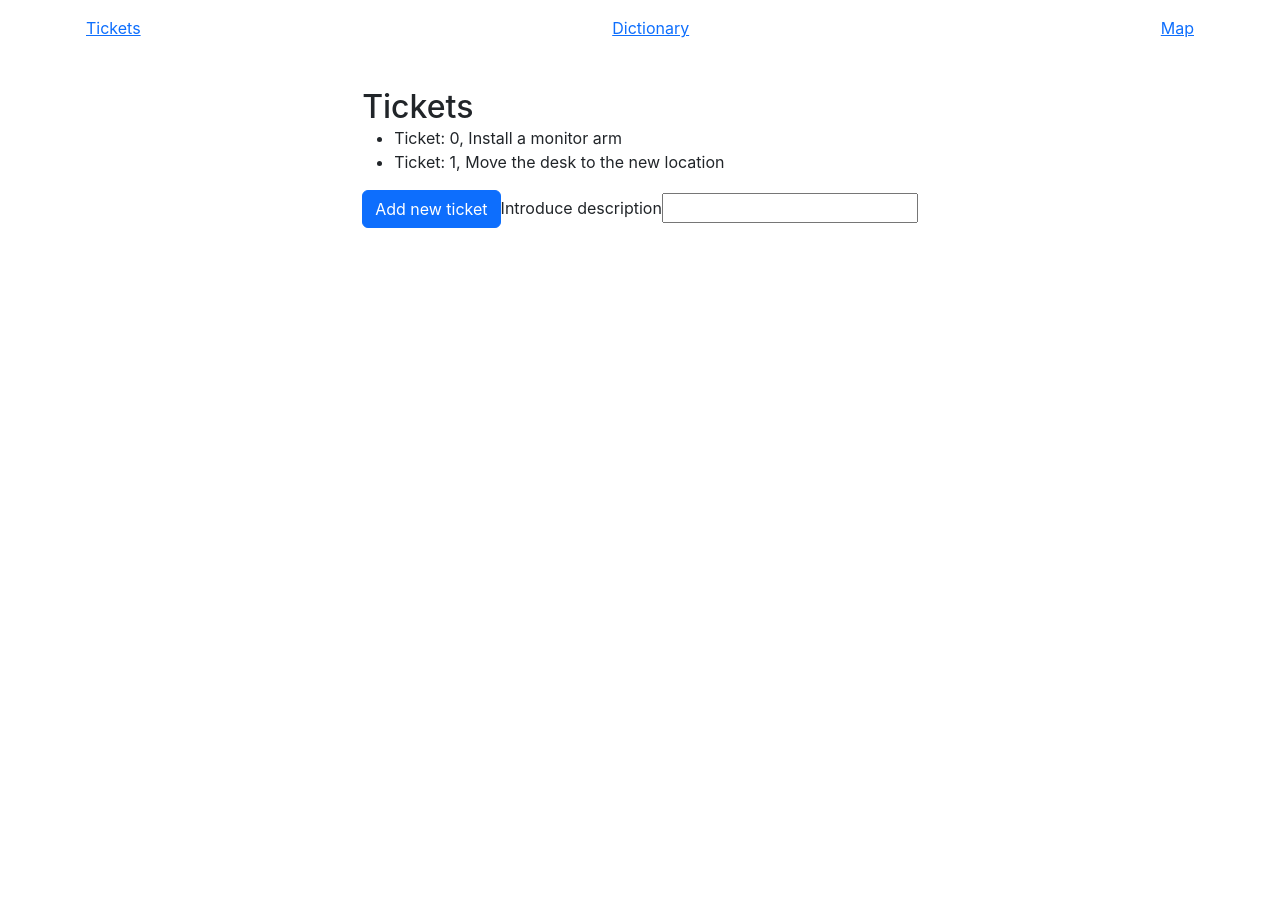
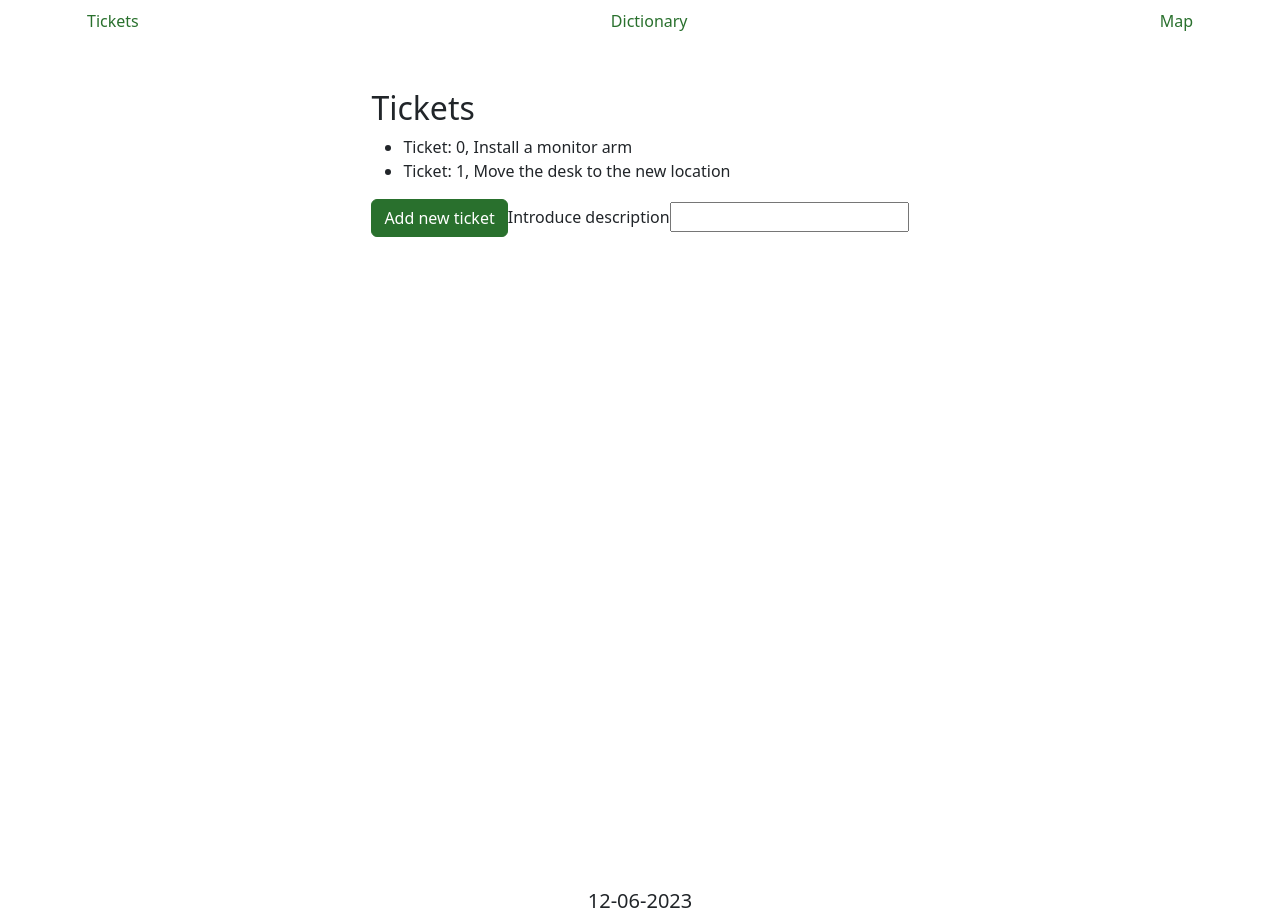
Before and after one commit to nonsense9/ticket-management-app, a React (Create React App) app: page /tickets in a window 1280 px wide. Before the commit the page ends 800 px from the top, so only its background shows below. Built offline with nearby package versions, Linux system fonts and the light colour scheme; no server answers.

Commit message:
add navbar, footer, sass pckg change theme colors

```diff
--- a/package.json
+++ b/package.json
@@ -12,7 +12,6 @@
     "@types/react": "^16.9.53",
     "@types/react-dom": "^16.9.8",
     "bootstrap": "^5.3.0",
-    "node-sass": "^8.0.0",
     "react": "^17.0.1",
     "react-bootstrap": "^2.8.0",
     "react-dom": "^17.0.1",
@@ -20,6 +19,7 @@
     "react-router-dom": "^6.12.1",
     "react-scripts": "^4.0.0",
     "rxjs": "^6.6.3",
+    "sass": "^1.63.6",
     "typescript": "^4.0.3"
   },
   "scripts": {
--- a/src/app/app.scss
+++ b/src/app/app.scss
@@ -1,3 +1,4 @@
+@import "../assets/theme/theme";
 .app {
   padding: 10px;
 }
--- /dev/null
+++ b/src/assets/theme/theme.scss
@@ -0,0 +1,8 @@
+$primary: #29702d;
+$secondary: #d5341c;
+$theme-colors: (
+        primary: $primary,
+        secondary: $secondary
+);
+
+@import "node_modules/bootstrap/scss/bootstrap";
--- a/src/components/Dictionary.tsx
+++ b/src/components/Dictionary.tsx
@@ -28,13 +28,14 @@ export const Dictionary = () => {
     }
 
     return <div>
-        <div>
+        <div className="d-flex justify-content-center align-items-center">
             <label htmlFor='word'>Introduce your word</label>
             <input name='word' onChange={(event) => setWord(event.target.value)}/>
             <Button onClick={getWordFromDictionary}>Play Audio</Button>
         </div>
         {dictionary && dictionary.title ?
-            <div style={{color: 'red'}}>{`${dictionary.message} ${dictionary.resolution}`}</div> : dictionary?.map((item: any, idx: number) => {
+            <div><p className="text-secondary">{`${dictionary.message} ${dictionary.resolution}`}</p>
+            </div> : dictionary?.map((item: any, idx: number) => {
                 return <div key={idx}>{item.sourceUrls}</div>
             })}
     </div>
--- /dev/null
+++ b/src/components/Footer.tsx
@@ -0,0 +1,10 @@
+import {Card} from "react-bootstrap";
+import {getCurrentDate} from "../utils";
+
+export const Footer = () => {
+    return <Card.Footer className="container position-relative bottom-0">
+        <Card.Body>
+            <Card.Title className="text-center">{getCurrentDate()}</Card.Title>
+        </Card.Body>
+    </Card.Footer>
+}
--- a/src/components/Header.tsx
+++ b/src/components/Header.tsx
@@ -1,11 +1,19 @@
+import {Card, Nav} from "react-bootstrap";
 import {useNavigate} from "react-router";
-import {Link} from "react-router-dom";
 
 export const Header = () => {
-    return <div className="d-flex justify-content-between mb-5">
-        <div><Link to={'tickets'}>Tickets</Link></div>
-        <div><Link to={'dictionary'}>Dictionary</Link></div>
-        <div><Link to={'map'}>Map</Link></div>
-    </div>
-
+    const navigate = useNavigate();
+    return <Card.Header className="mb-5">
+            <Nav className="justify-content-between" variant="tabs" defaultActiveKey="tickets">
+                <Nav.Item>
+                    <Nav.Link onClick={() => navigate('tickets')}>Tickets</Nav.Link>
+                </Nav.Item>
+                <Nav.Item>
+                    <Nav.Link onClick={() => navigate('dictionary')}>Dictionary</Nav.Link>
+                </Nav.Item>
+                <Nav.Item>
+                    <Nav.Link onClick={() => navigate('map')}>Map</Nav.Link>
+                </Nav.Item>
+            </Nav>
+        </Card.Header>
 }
--- a/src/components/Layout.tsx
+++ b/src/components/Layout.tsx
@@ -1,11 +1,13 @@
 import React from "react";
 import {Outlet} from "react-router";
-import {Link} from "react-router-dom";
 import {Container} from "react-bootstrap";
 import {Header} from "./Header";
+import {Footer} from "./Footer";
+
 export const Layout = () => {
-    return <Container className="p-3 vh-100">
+    return <Container className="vh-100 p-0">
         <Header/>
-        <div className="d-flex justify-content-center"><Outlet/></div>
+        <div className="d-flex justify-content-center h-100"><Outlet/></div>
+        <Footer/>
     </Container>
 }
--- a/src/components/Tickets.tsx
+++ b/src/components/Tickets.tsx
@@ -23,7 +23,7 @@ export const Tickets = ({apiService}: any) => {
 
     useEffect(() => {
         updateState();
-    }, []);
+    }, [apiService]);
 
     return <div>
         <div>
--- /dev/null
+++ b/src/utils/index.ts
@@ -0,0 +1,3 @@
+export const getCurrentDate = () => {
+    return new Date().toJSON().slice(0, 10).split('-').reverse().join('-');
+}
```
